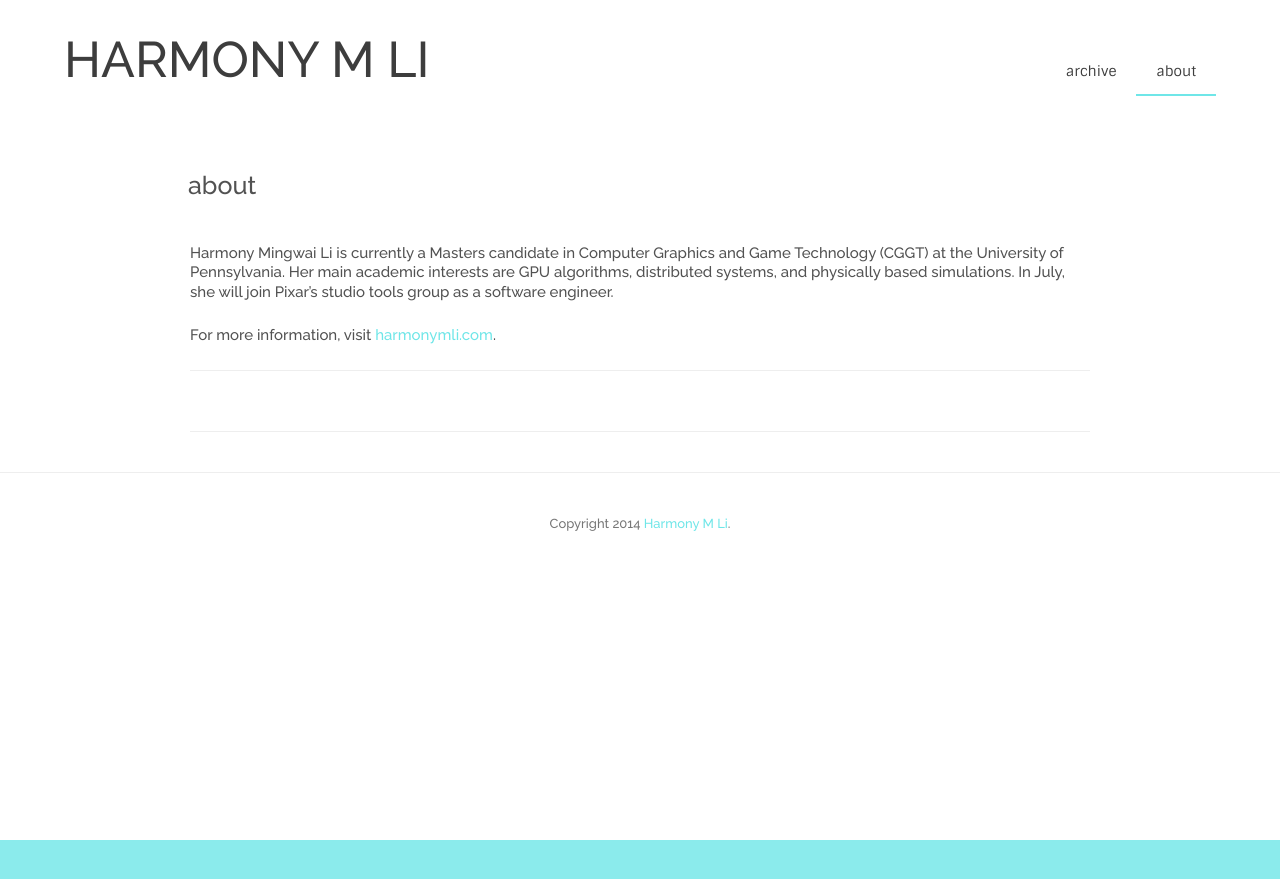
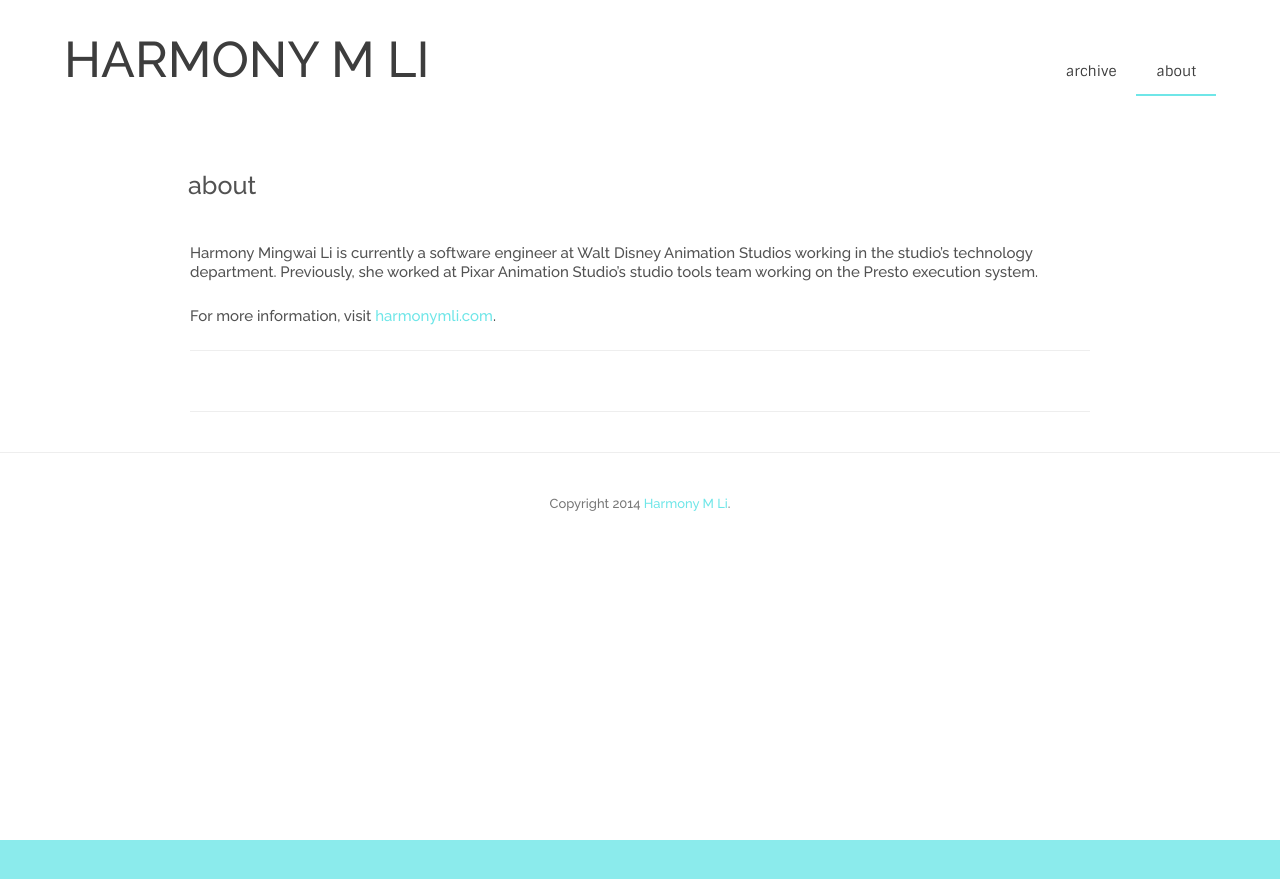
Before and after one commit to harmoli/blog, a Jekyll site: the page built from about.md, in a window 1280 px wide. Shown: the top 879 px of the page. Built offline with Jekyll 4.4.1, drawn with Linux system fonts in a browser that asks for light colours.

Commit message:
Update about.md

```diff
--- a/about.md
+++ b/about.md
@@ -3,10 +3,8 @@ layout: post
 title: about
 ---
 
-Harmony Mingwai Li is currently a Masters candidate in Computer Graphics and
-Game Technology (CGGT) at the University of Pennsylvania. Her main academic
-interests are GPU algorithms, distributed systems, and physically based
-simulations. In July, she will join Pixar's studio tools group as a software
-engineer.
+Harmony Mingwai Li is currently a software engineer at Walt Disney Animation Studios
+working in the studio's technology department.  Previously, she worked at Pixar
+Animation Studio's studio tools team working on the Presto execution system.
 
 For more information, visit [harmonymli.com](http://www.harmonymli.com).
```
